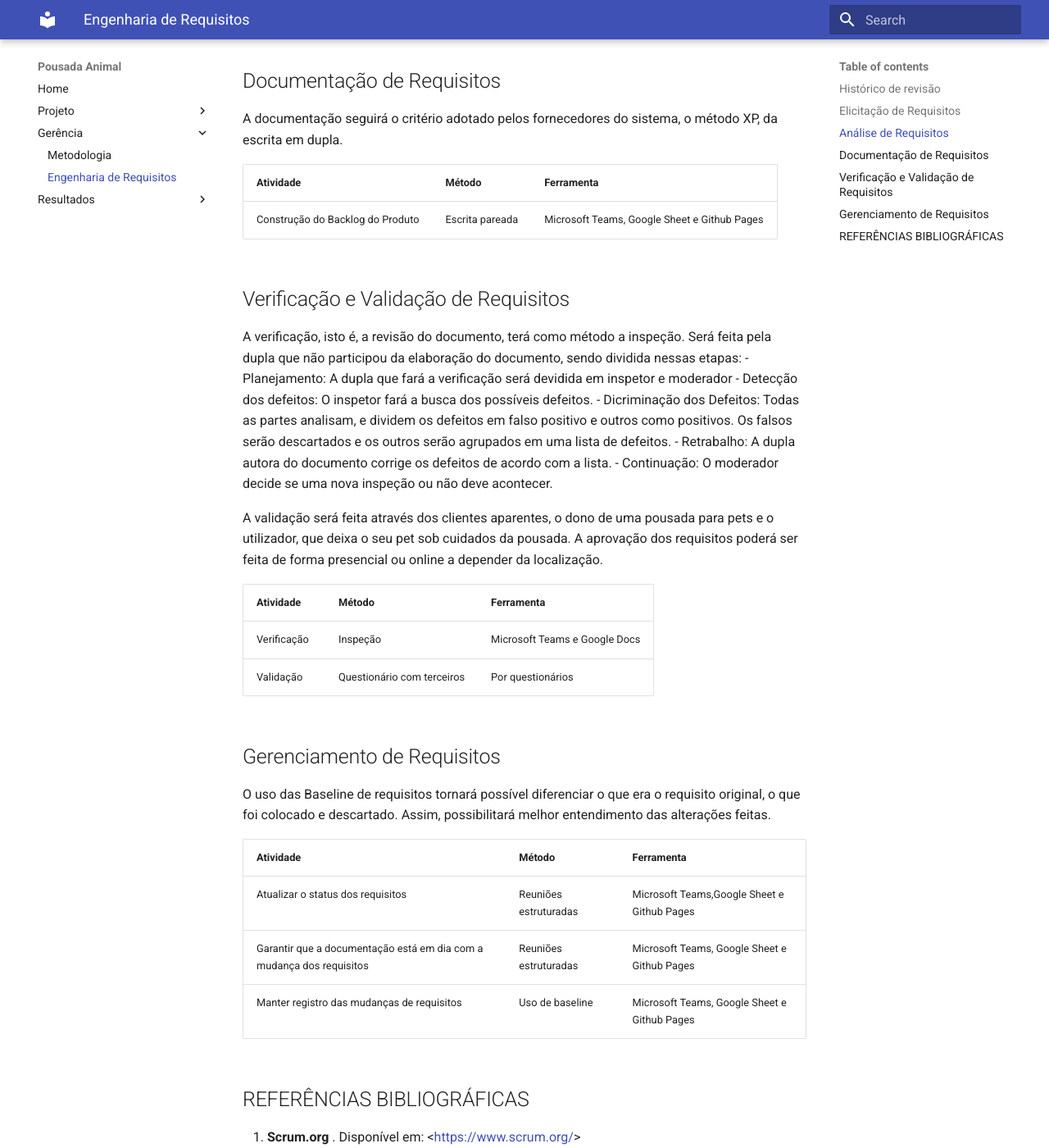
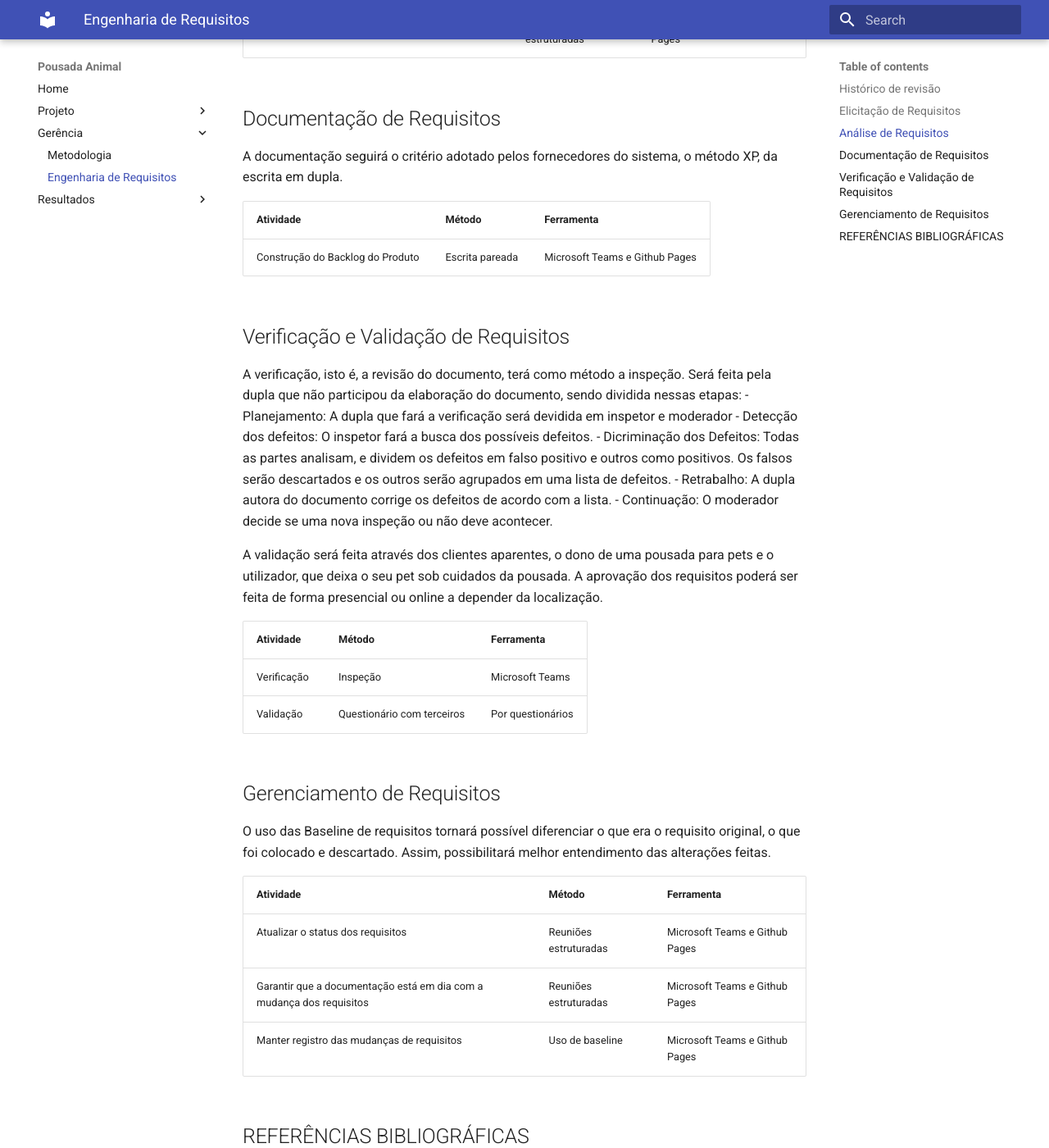
Before and after one commit to luisgaboardi/2021.2-PousadaAnimal, an MkDocs documentation site: the page built from docs/requirements-engineering.md, in a window 1280 px wide and 1400 px high, scrolled down 1806 px. Shown: the whole window at 82% size. Built offline with MkDocs 1.6.1 and Material for MkDocs 9.7.7, drawn with Linux system fonts in a browser that asks for light colours; some of the changed text lies outside the part shown.

Commit message:
Remove unused comments and change requirements-engeneering tools

```diff
--- a/docs/requirements-engineering.md
+++ b/docs/requirements-engineering.md
@@ -21,7 +22,7 @@ O levantamento dos requisitos será feito pelo método BrainStorm, onde todos di
 | Levantamento de requisitos funcionais | BrainStorm | Microsoft Teams
 | Criação das histórias de usuário | Reuniões estruturadas | Microsoft Teams
 | Levantamento de requisitos não funcionais | Reuniões estruturadas | Microsoft Teams
-| Identificação do Backlog do Produto | Reunião estruturada | Microsoft Teams e Google Sheets
+| Identificação do Backlog do Produto | Reunião estruturada | Microsoft Teams
 
 
 ## Análise de Requisitos
@@ -29,8 +30,8 @@ A análise de requisitos será feita através do Workshop de requisitos, onde o
 
 | Atividade | Método | Ferramenta
 | --------- | ------ | -------
-| Refinamento e reconsideração dos requisitos levantados | Reuniões estruturadas | Microsoft Teams, Google Sheet e Github Pages
-| Definição das tarefas em cima de cada requisito | Reuniões estruturadas | Microsoft Teams, Google Sheet e Github Pages
+| Refinamento e reconsideração dos requisitos levantados | Reuniões estruturadas | Microsoft Teams e Github Pages
+| Definição das tarefas em cima de cada requisito | Reuniões estruturadas | Microsoft Teams e Github Pages
 
 
 ## Documentação de Requisitos
@@ -38,7 +39,7 @@ A documentação seguirá o critério adotado pelos fornecedores do sistema, o m
 
 | Atividade | Método | Ferramenta
 | --------- | ------ | -------
-| Construção do Backlog do Produto | Escrita pareada | Microsoft Teams, Google Sheet e Github Pages
+| Construção do Backlog do Produto | Escrita pareada | Microsoft Teams e Github Pages
 
 
 ## Verificação e Validação de Requisitos
@@ -53,7 +54,7 @@ A validação será feita através dos clientes aparentes, o dono de uma pousada
 
 | Atividade | Método | Ferramenta
 | --------- | ------ | -------
-| Verificação | Inspeção | Microsoft Teams e Google Docs
+| Verificação | Inspeção | Microsoft Teams
 | Validação | Questionário com terceiros | Por questionários
 
 
@@ -62,9 +63,9 @@ O uso das Baseline de requisitos tornará possível diferenciar o que era o requ
 
 | Atividade | Método | Ferramenta
 | --------- | ------ | -------
-Atualizar o status dos requisitos | Reuniões estruturadas | Microsoft Teams,Google Sheet e Github Pages
-| Garantir que a documentação está em dia com a mudança dos requisitos | Reuniões estruturadas | Microsoft Teams, Google Sheet e Github Pages
-| Manter registro das mudanças de requisitos | Uso de baseline | Microsoft Teams, Google Sheet e Github Pages
+Atualizar o status dos requisitos | Reuniões estruturadas | Microsoft Teams e Github Pages
+| Garantir que a documentação está em dia com a mudança dos requisitos | Reuniões estruturadas | Microsoft Teams e Github Pages
+| Manter registro das mudanças de requisitos | Uso de baseline | Microsoft Teams e Github Pages
 
 ## REFERÊNCIAS BIBLIOGRÁFICAS
 1. **Scrum.org** . Disponível em: <<https://www.scrum.org/>>
```
Also changed, not shown: other parts of docs/requirements-engineering.md (+1 -0 lines), docs/product-vision.md (+1 -5 lines).
